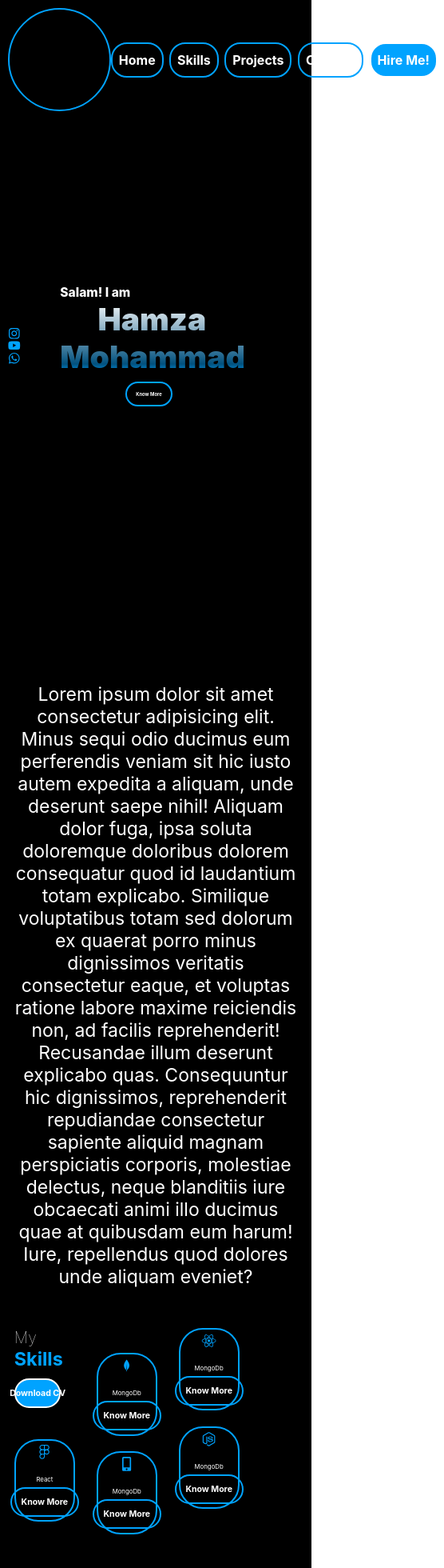
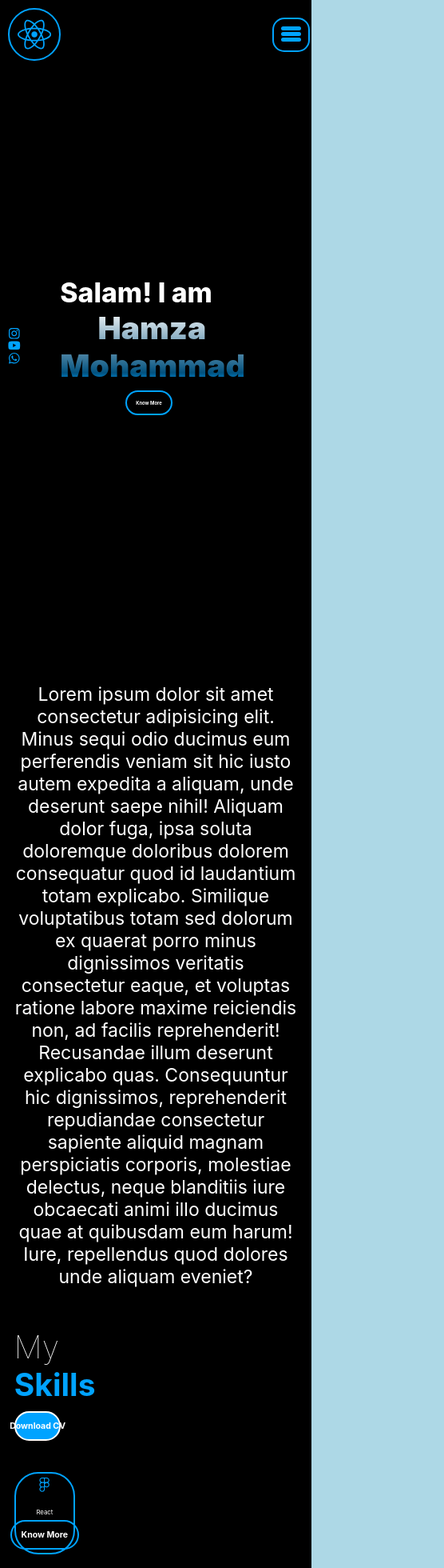
Before and after one commit to HamzaMohammad01/portfolio_website, a React (Create React App) app: page / in a window 390 px wide. Shown: the top 1960 px of the page at 80% size, 556 px wide, since content can reach past the window. Built offline with nearby package versions, Linux system fonts and the light colour scheme.

Commit message:
commit before optimizing for mobile

```diff
--- /dev/null
+++ b/src/components/HamburgerMenu/HamburgerMenu.css
@@ -0,0 +1,5 @@
+@media only screen and (max-width: 700px) {
+	#ham {
+		display: inline-block !important;
+	}
+}
--- /dev/null
+++ b/src/components/HamburgerMenu/HamburgerMenu.jsx
@@ -0,0 +1,35 @@
+import React, { useRef } from "react";
+import "./HamburgerMenu.css";
+import colors from "../../config/colors";
+
+export default function HamburgerMenu({ navBarRef }) {
+	const hamMenu = useRef();
+	return (
+		<div class="ham" id="ham" style={styles.container} ref={hamMenu}>
+			<div class="lines" id="lines">
+				<div class="one" id="one" style={styles.bars}></div>
+				<div class="two" id="two" style={styles.bars}></div>
+				<div class="three" id="three" style={styles.bars}></div>
+			</div>
+		</div>
+	);
+}
+
+const styles = {
+	container: {
+		cursor: "pointer",
+		border: `2px solid ${colors.themeColor}`,
+		padding: "9px",
+		borderRadius: "15px",
+		transition: "all 0.25s ease",
+		display: "none",
+	},
+	bars: {
+		transition: "all 0.5s ease",
+		height: "5px",
+		width: "25px",
+		backgroundColor: colors.themeColor,
+		borderRadius: "10px",
+		marginBottom: "2px",
+	},
+};
--- a/src/components/HeroFrame/HeroFrame.css
+++ b/src/components/HeroFrame/HeroFrame.css
@@ -13,3 +13,9 @@
 	text-align: center;
 	max-width: 59vw;
 }
+
+@media only screen and (max-width: 600px) {
+	body {
+		background-color: lightblue;
+	}
+}
--- a/src/components/HeroFrame/HeroFrame.jsx
+++ b/src/components/HeroFrame/HeroFrame.jsx
@@ -42,7 +42,7 @@ const styles = {
 		alignItems: "center",
 	},
 	text1: {
-		fontSize: "4vw",
+		fontSize: "4vmax",
 		fontWeight: "800",
 	},
 };
--- /dev/null
+++ b/src/components/Navbar/Navbar.css
@@ -0,0 +1,5 @@
+@media only screen and (max-width: 700px) {
+	#navbar {
+		display: none !important;
+	}
+}
--- a/src/components/Navbar/Navbar.jsx
+++ b/src/components/Navbar/Navbar.jsx
@@ -1,14 +1,21 @@
-import React from "react";
+import React, { useRef } from "react";
 import colors from "../../config/colors";
 import Button from "../Button/Button";
+import { FaReact } from "react-icons/fa";
+import "./Navbar.css";
+import HamburgerMenu from "../HamburgerMenu/HamburgerMenu";
 
 export default function Navbar() {
+	const navBar = useRef();
 	return (
 		<div style={styles.container}>
 			<div style={styles.rightContainer}>
-				<div style={styles.logoBorder}></div>
+				<div style={styles.logoBorder} id="logoBorder">
+					<FaReact style={styles.logo} />
+				</div>
 			</div>
-			<div style={styles.navContainer}>
+			<HamburgerMenu />
+			<div style={styles.navContainer} id={"navbar"} ref={navBar}>
 				<Button text={"Home"} />
 				<Button text={"Skills"} />
 				<Button text={"Projects"} />
@@ -30,7 +37,7 @@ const styles = {
 		fontWeight: "800",
 		maxheight: "20vh",
 		position: "absolute",
-		width: "100%",
+		width: "97%",
 		justifyContent: "space-between",
 	},
 	rightContainer: {
@@ -39,8 +46,17 @@ const styles = {
 	logoBorder: {
 		border: `2px solid ${colors.themeColor}`,
 		borderRadius: "100px",
-		height: "125px",
-		width: "125px",
+		height: "max-content",
+		width: "max-content",
+		display: "flex",
+		alignItems: "center",
+		justifyContent: "center",
+		padding: "10px",
+	},
+	logo: {
+		color: colors.themeColor,
+		height: "5vmax",
+		width: "5vmax",
 	},
 	navContainer: {
 		display: "flex",
--- /dev/null
+++ b/src/components/Skills/Skills.css
@@ -0,0 +1,8 @@
+@media only screen and (max-width: 650px) {
+	#skillsContainer {
+		grid-template-columns: repeat(auto-fit, 186px) !important;
+	}
+	#text {
+		font-size: 10vw !important;
+	}
+}
--- a/src/components/Skills/Skills.jsx
+++ b/src/components/Skills/Skills.jsx
@@ -4,13 +4,18 @@ import colors from "../../config/colors";
 import Button from "../Button/Button";
 import { BiLogoMongodb } from "react-icons/bi";
 import { FaFigma, FaNodeJs, FaMobileAlt } from "react-icons/fa";
+import "./Skills.css";
 
 export default function Skills() {
 	return (
-		<div style={styles.container}>
+		<div style={styles.container} id="skillsContainer">
 			<div style={styles.column1}>
-				<div style={styles.text1}>My</div>
-				<div style={styles.text2}>Skills</div>
+				<div style={styles.text1} id="text">
+					My
+				</div>
+				<div style={styles.text2} id="text">
+					Skills
+				</div>
 				<Button
 					text={"Download CV"}
 					backgroundColor={colors.themeColor}
```
